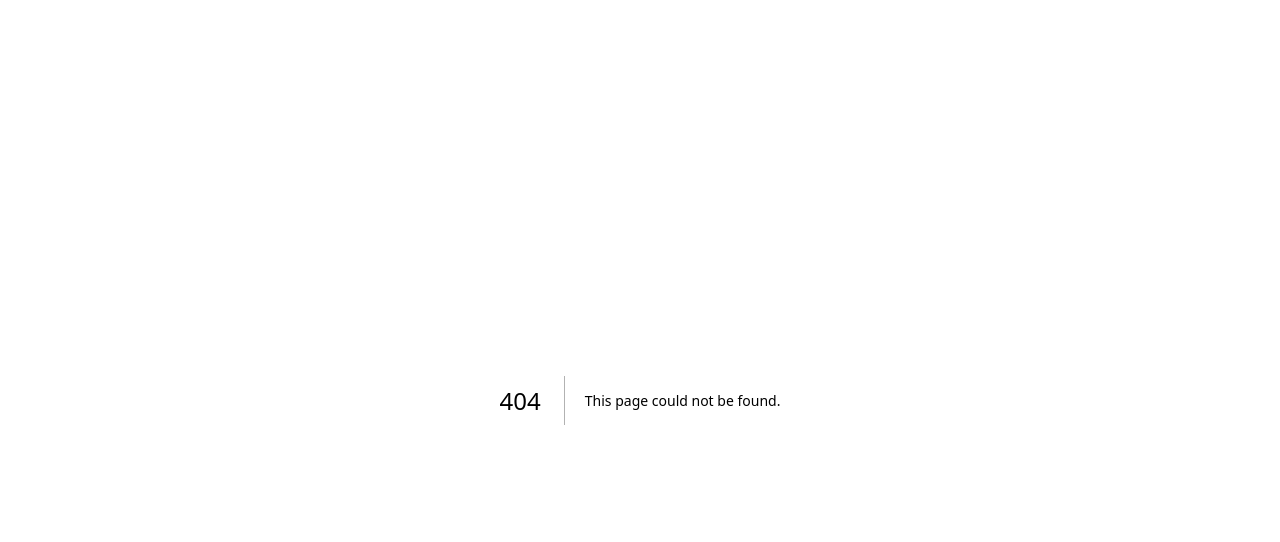
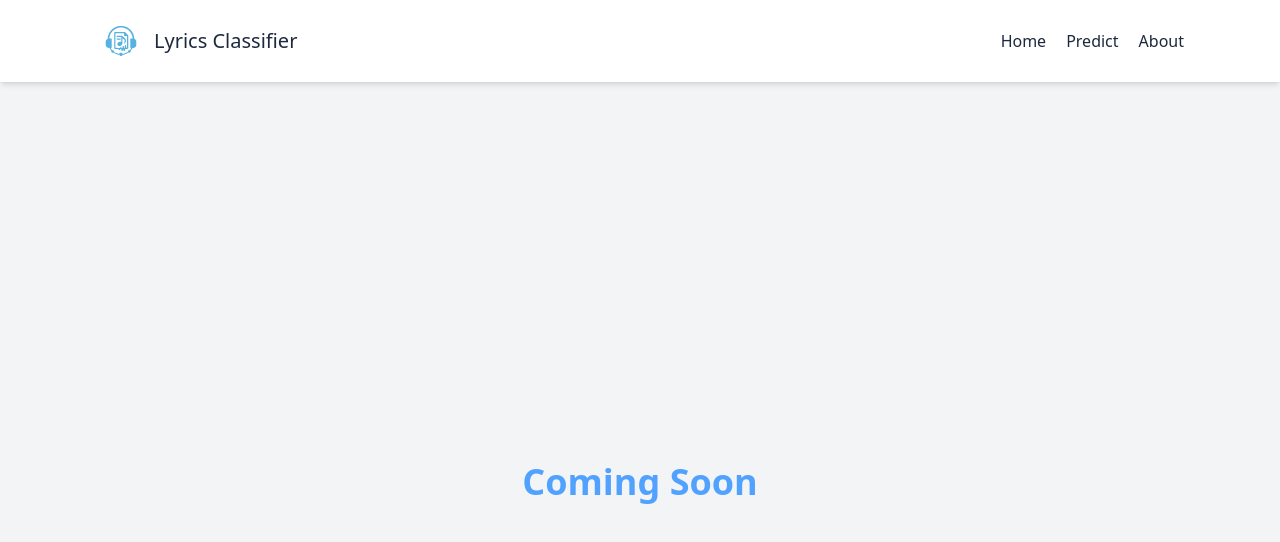
Before and after one commit to odeardika/lyrics-classifier, a Next.js app in the folder client/: page /about in a window 1280 px wide. Before the commit this address had no page. Shown: the top 542 px of the page. Built offline with nearby package versions, Linux system fonts and the light colour scheme.

Commit message:
feat: make a page for about

```diff
--- /dev/null
+++ b/client/app/about/page.tsx
@@ -0,0 +1,15 @@
+import React from 'react';
+import Header from "@components/Header/Header";
+
+export default function About() {
+    return (
+        <div className="">
+            <Header />
+            <div className='flex flex-col items-center justify-center h-screen'>
+                <h1 className="text-4xl text-blue-400 font-bold">
+                    Coming Soon
+                </h1>
+            </div>
+        </div>
+    )
+}
--- a/client/components/Navbar/Navbar.tsx
+++ b/client/components/Navbar/Navbar.tsx
@@ -8,7 +8,7 @@ export default function Navbar({style}: {style?: string}) {
       <ul className='flex items-center gap-5 text-slate-800 font-medium'>
           <li className='hover:text-sky-500'><Link href="/">Home</Link></li>
           <li className='hover:text-sky-500'><Link href="/predict">Predict</Link></li>
-          <li className='hover:text-sky-500'><Link href="/coming-soon">About</Link></li>
+          <li className='hover:text-sky-500'><Link href="/about">About</Link></li>
       </ul>
     </>
   )
```
